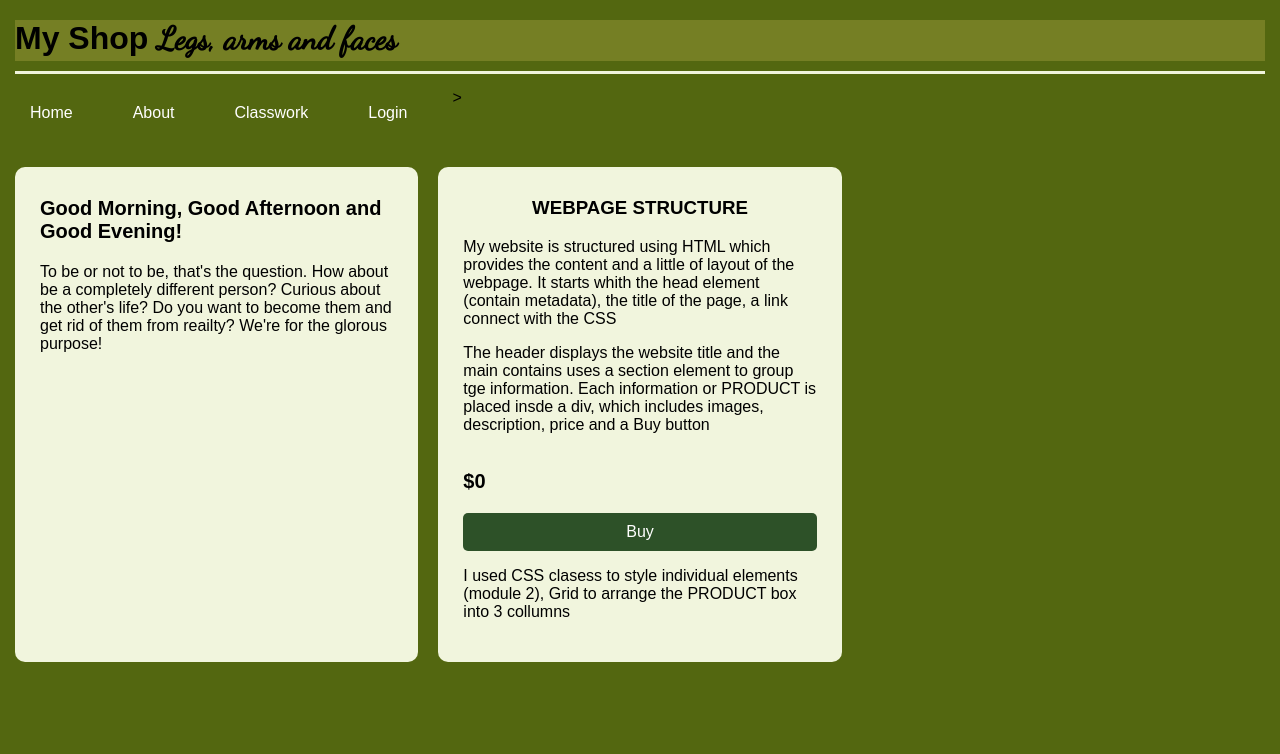
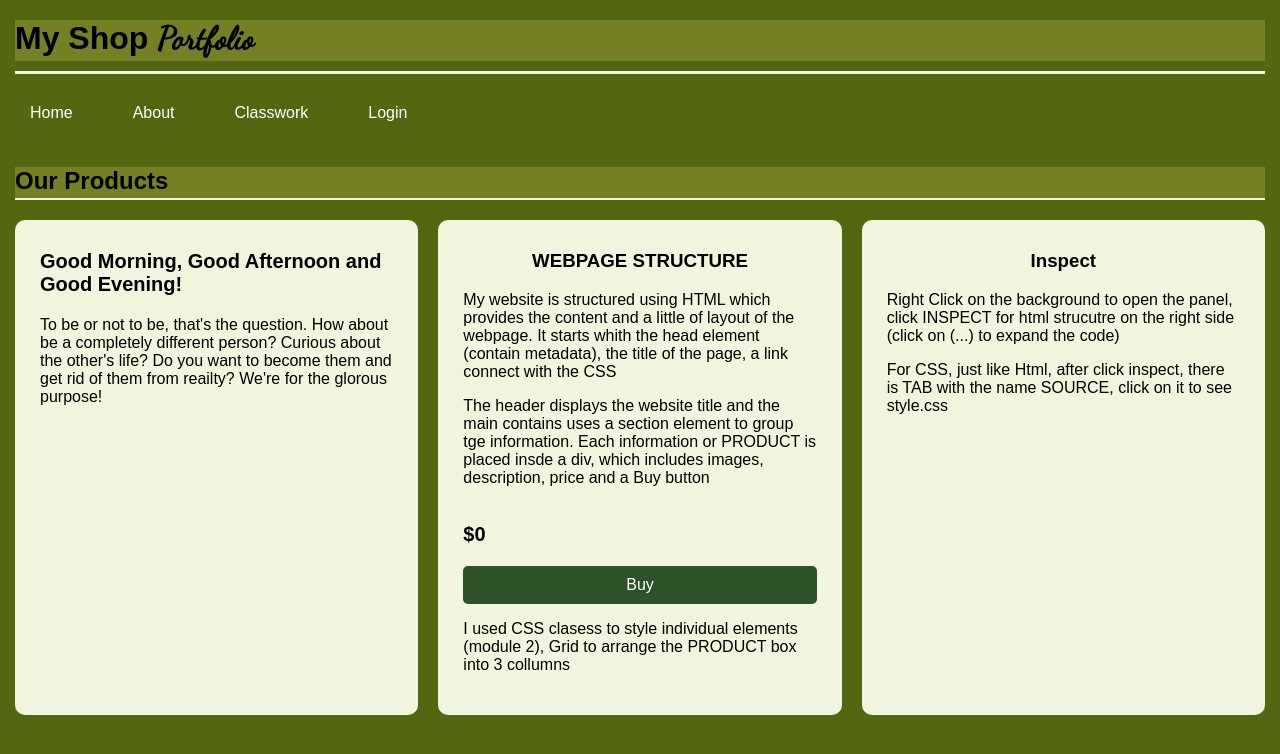
Before and after one commit to thienhua536/myPortfolio, a plain HTML site: page about.html in a window 1280 px wide. Drawn offline with Linux system fonts and the light colour scheme.

Commit message:
Update about.html

```diff
--- a/about.html
+++ b/about.html
@@ -1,3 +1,4 @@
+
 <!DOCTYPE html>
 <html lang="en">
 <head>
@@ -6,18 +7,22 @@
     <title>Mine</title>
     <link rel="stylesheet" href="style.css">
 </head>
-<body style="background-color: #536710;">
+  <body style="background-color: #536710;">
     <header>
-      <h1 class="h">My Shop <span class="subheading">Legs, arms and faces</span></h1>
+      <h1 class="h">My Shop <span class="subheading">Portfolio</span></h1>
     </header>
     <nav>
       <ul>
         <li><a href="index.html">Home</a></li><li><a href="about.html">About</a></li>
-        <li><a href="classwork.html">Classwork</a></li><li><a href="/login">Login</a></li>>
+        <li><a href="classwork.html">Classwork</a></li><li><a href="/login">Login</a></li>
+
       </ul>
     </nav>
     <section class="content">
-     <div class="product" >
+
+      <h2 class="h">Our Products</a> </h2>
+
+      <div class="product" >
         <div class="productinfo">
           <div class="description">
              <h3 style="font-size: 20px;">Good Morning, Good Afternoon and Good Evening!</h3>
@@ -26,11 +31,7 @@
         </div>
       </div>
 
-
-
-
-
-        <div class="product" >
+          <div class="product" >
         <div class="productinfo">
           <div class="description">
             <h3 style="text-align: center;">WEBPAGE STRUCTURE</h3>
@@ -42,6 +43,16 @@
           <p>I used CSS clasess to style individual elements (module 2), Grid to arrange the PRODUCT box into 3 collumns</p>
         </div>
       </div>
+      <div class="product" >
+        <div class="productinfo">
+          <div class="description">
+            <h3 style="text-align: center;">Inspect</h3>
+            <p>Right Click on the background to open the panel, click INSPECT for html strucutre on the right side (click on (...) to expand the code)</p>
+            <p>For CSS, just like Html, after click inspect, there is TAB with the name SOURCE, click on it to see style.css</p>
+          </div>
+        </div>
+      </div>
+
     </section>
-    </body>
+  </body>
 </html>
```
